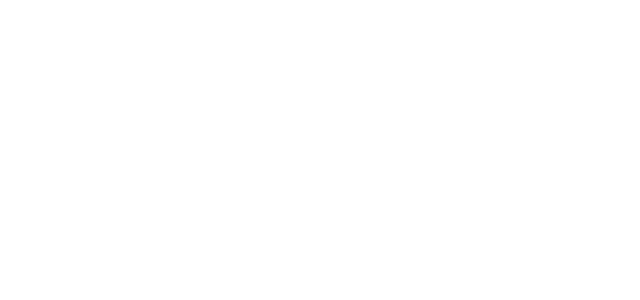
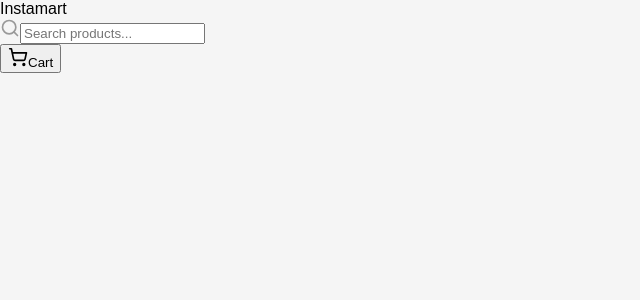
Before and after one commit to Shrilesh-Dhobale/Assign-19-InstaMart, a React (Vite) app: page / in a window 1280 px wide. Shown: the top 300 px of the page, without its empty margins (0-640 px from the left). Built offline with nearby package versions, Linux system fonts and the light colour scheme.

Commit message:
Styling added for body

```diff
--- a/package.json
+++ b/package.json
@@ -10,6 +10,7 @@
     "preview": "vite preview"
   },
   "dependencies": {
+    "lucide-react": "^0.553.0",
     "react": "^19.2.0",
     "react-dom": "^19.2.0"
   },
--- a/src/Home.css
+++ b/src/Home.css
@@ -1,4 +1,6 @@
- body {
+body {
 font-family: Arial, sans-serif;
 background: #f5f5f5;
+padding: 0;
+margin: 0;
 }
--- a/src/Home.jsx
+++ b/src/Home.jsx
@@ -1,5 +1,6 @@
 import React from 'react'
 import './Home.css'
+import { Search, ShoppingCart } from 'lucide-react'
 
 function Home() {
   const InstamartHome = () => {
@@ -17,7 +18,17 @@
   ]; }
   return (
     <div>
-
+        <div className="header">
+            <div className="logo">Instamart</div>
+                <div className="search">
+                    <Search className="search-icon" size={20} color="#999" />
+                    <input type="text" placeholder="Search products..." />
+                </div>
+            <button className="cart-btn">
+                <ShoppingCart size={20} />
+                    Cart
+            </button>
+        </div>
     </div>
   )
 }
--- a/src/main.jsx
+++ b/src/main.jsx
@@ -1,8 +1,6 @@
 
 import { createRoot } from 'react-dom/client'
 import './index.css'
+import Home from './Home.jsx'
 
-
-createRoot(document.getElementById('root')).render(
-
-)
+createRoot(document.getElementById('root')).render(<Home />)
```
Also changed, not shown: 1 other file (tests, documents, lock files or other folders).
